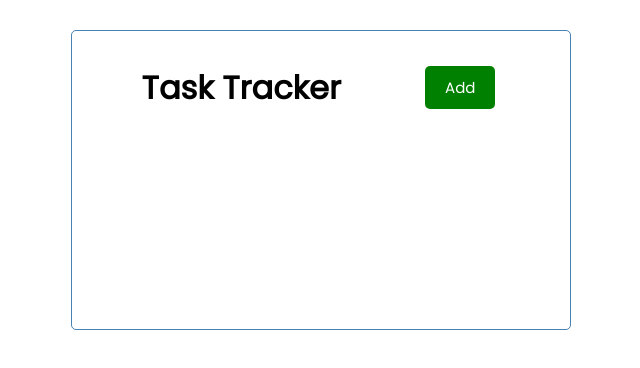
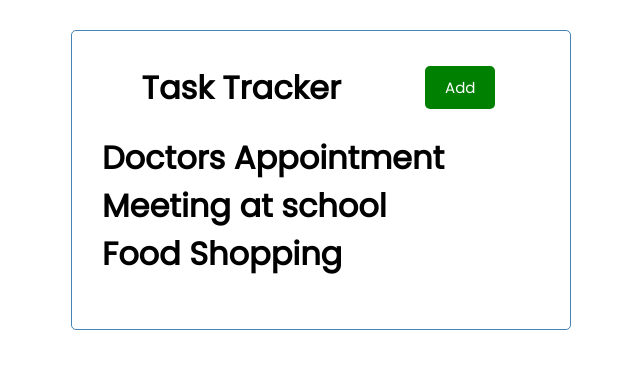
Before and after one commit to LindaMangena/Angular_task_Tracker, an Angular app in the folder TaskTracker/: page / in a window 1280 px wide. Shown: the top 368 px of the page, without its empty margins (319-959 px from the left). Built offline with nearby package versions, Linux system fonts and the light colour scheme.

Commit message:
Chnaged template rendering

```diff
--- a/TaskTracker/src/app/components/task-item/task-item.component.html
+++ b/TaskTracker/src/app/components/task-item/task-item.component.html
@@ -1 +1,3 @@
-<div class="task"></div>
+<div class="task">
+    <h1>{{task.text}}</h1>
+</div>
--- a/TaskTracker/src/app/components/tasks/tasks.component.html
+++ b/TaskTracker/src/app/components/tasks/tasks.component.html
@@ -1 +1 @@
-<app-task-item *ngFor="let task of tasks" [task]="task"><app-task-item>
+<app-task-item *ngFor="let task of tasks"[task]="task"></app-task-item>
```
